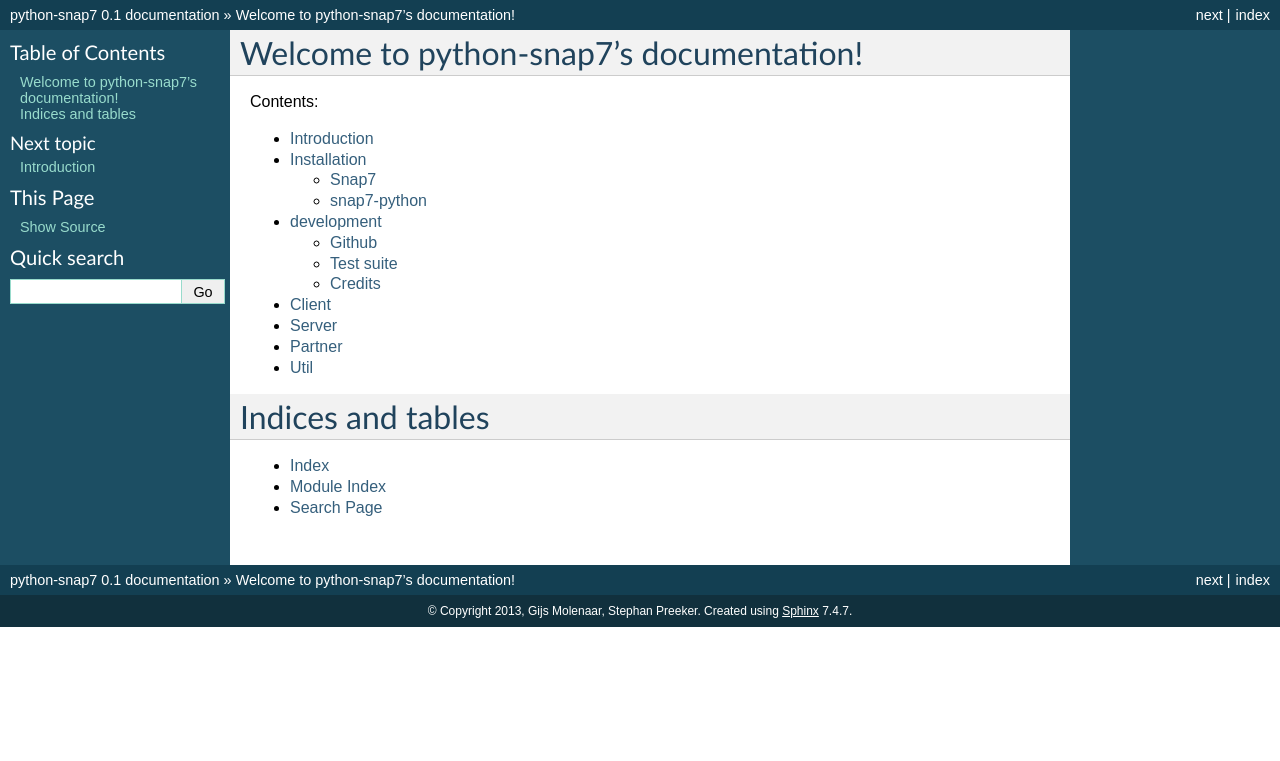
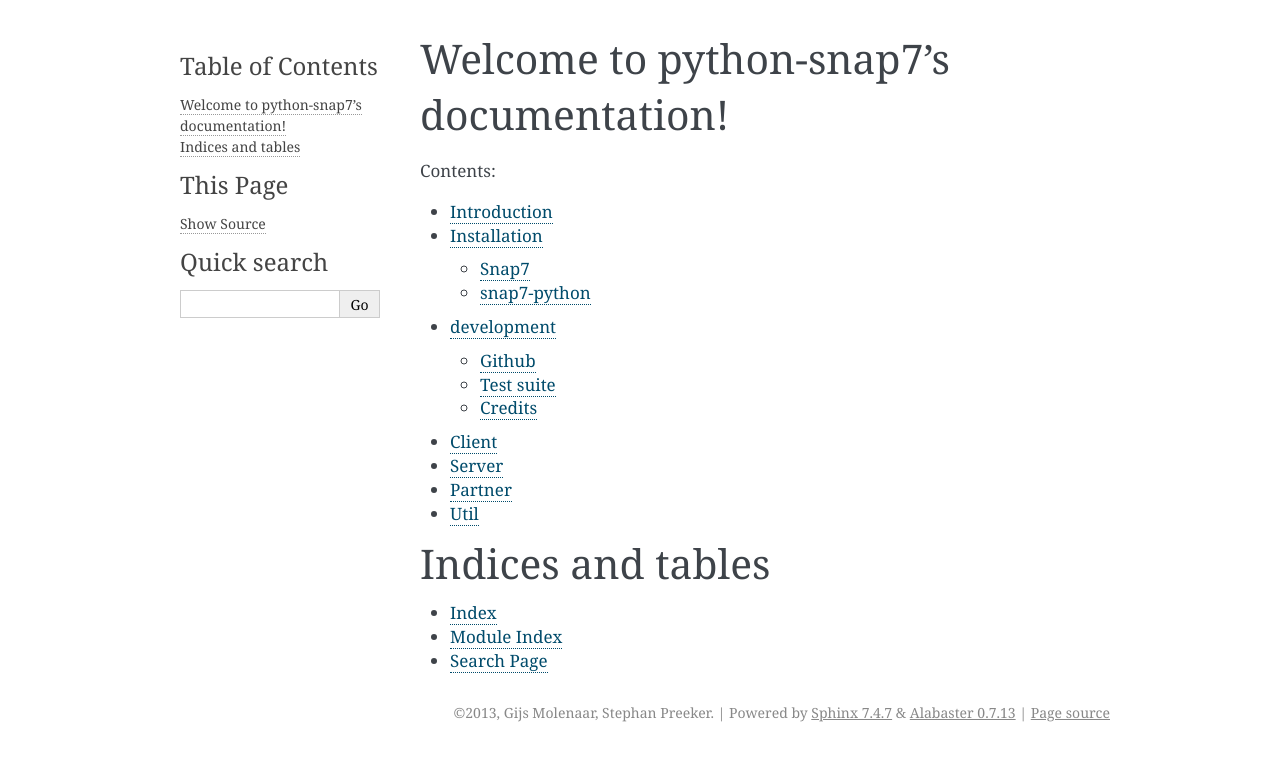
Before and after one commit to gijzelaerr/python-snap7, a Sphinx documentation site: the page built from doc/index.rst, in a window 1280 px wide. Shown: the top 761 px of the page. Built offline with Sphinx 7.4.7, drawn with Linux system fonts in a browser that asks for light colours.

Commit message:
switch to new theme, use version number from source

```diff
--- a/doc/conf.py
+++ b/doc/conf.py
@@ -18,6 +18,8 @@
 # documentation root, use os.path.abspath to make it absolute, like shown here.
 #sys.path.insert(0, os.path.abspath('.'))
 sys.path.insert(0, os.path.abspath('..'))
+
+import snap7
 
 # -- General configuration -----------------------------------------------------
 
@@ -49,9 +51,9 @@
 # built documents.
 #
 # The short X.Y version.
-version = '0.1'
+version = snap7.__version__
 # The full version, including alpha/beta/rc tags.
-release = '0.1'
+release = snap7.__version__
 
 # The language for content autogenerated by Sphinx. Refer to documentation
 # for a list of supported languages.
@@ -92,7 +94,7 @@
 
 # The theme to use for HTML and HTML Help pages.  See the documentation for
 # a list of builtin themes.
-html_theme = 'default'
+html_theme = 'alabaster'
 
 # Theme options are theme-specific and customize the look and feel of a theme
 # further.  For a list of options available for each theme, see the
```
